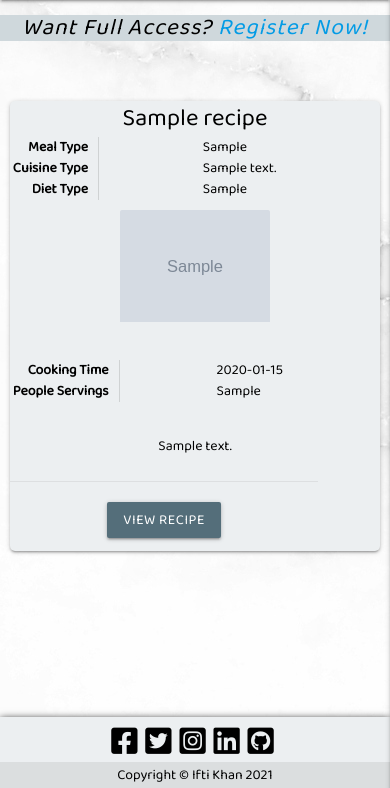
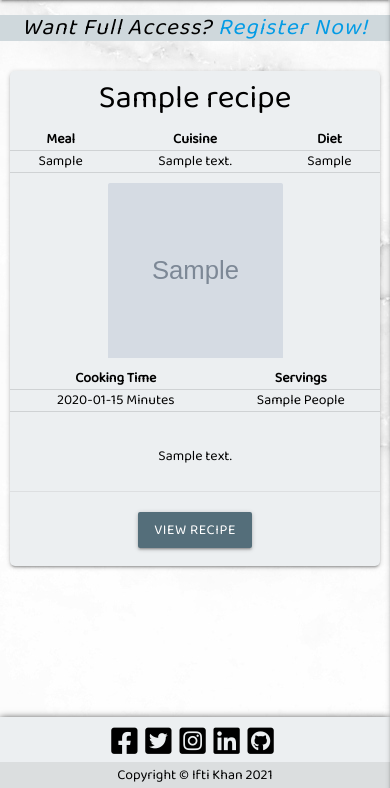
Before and after one commit to ifti-khan/cookbook, a Flask app: page /all_recipes in a window 390 px wide. Shown: the part 56-844 px from the top of the page. Run offline with Flask 2, Linux system fonts and the light colour scheme; grey boxes marked "Sample" are stand-in pictures; a database or web service that is not in the repository returns one stand-in record (values such as "Sample title"); some libraries are stand-ins or nearby versions.

Commit message:
mod: all recipe page fully styled and responsive

```diff
--- a/static/css/responsive.css
+++ b/static/css/responsive.css
@@ -35,6 +35,11 @@
         font-size: 10px;
     }
 
+    /*recipe.html*/
+    .card-action .btn {
+        padding: 0 12px;
+    }
+
 }
 
 /*Tablet*/
@@ -42,6 +47,11 @@
     /*add_recipe.html*/
     .select-wrapper input.select-dropdown {
         margin-bottom: 25px;
+    }
+
+    /*recipe.html*/
+    .card-action .btn {
+        padding: 0 16px;
     }
 }
 
@@ -88,6 +98,24 @@
         font-size: 12px;
     }
 
+    /*recipe.html*/
+    .card-title h4 {
+        padding-top: 10px;
+    }
+
+    .card {
+        height: 495px;
+    }
+
+    .default-image {
+    width: 150px;
+    height: 150px;
+    }
+
+    .card-action .btn {
+    margin-top: 20px;
+    padding: 0 16px;
+    }
 }
 
 /*Medium Mobile*/
@@ -128,4 +156,8 @@
         font-size: 12px;
     }
 
+    /*recipe.html*/
+    .card-action .btn {
+        padding: 0 10px;
+    }
 }
--- a/static/css/style.css
+++ b/static/css/style.css
@@ -201,7 +201,6 @@ footer {
 }
 
 .all_recipes_row {
-    margin-top: 50px;
     margin-bottom: 0px;
 }
 
@@ -216,20 +215,34 @@ footer {
     text-align: center;
 }
 
+.meal-attributes p {
+    margin: 0;
+    text-align: center;
+}
+
 .card {
     border-radius: 5px;
-    height: 450px;
+    height: 500px;
     margin: 10px;
 }
+
+.card-title h4 {
+    padding-top: 10px;
+}
+
 .card-image {
-    width: 150px;
-    height: 150px;
-    margin: 0 auto;
+    width: 175px;
+    height: 175px;
+    margin: 10px auto;
+}
+.card-image img {
+    width: 100%;
+    height: 100%;
 }
 
 .default-image {
-    width: 150px;
-    height: 150px;
+    width: 175px;
+    height: 175px;
 }
 
 .card-action .btn {
--- a/templates/recipes.html
+++ b/templates/recipes.html
@@ -8,29 +8,47 @@
 
 {% for recipe in recipes %}
 <div class="row all_recipes_row">
-    <div class="col s12 m6 l3 xl3">
+    <div class="col s12 m6 l4 xl3">
         <div class="card text-shadow blue-grey lighten-5 center-align">
-            <div class="card-title center-align">{{ recipe.recipe_name }}</div>
+            <div class="card-title center-align"><h4>{{ recipe.recipe_name }}</h4></div>
 
-                <table class="responsive-table meal-attributes">
+                <table class="meal-attributes">
                     <thead>
                         <tr>
-                            <th>Meal Type</th>
-                            <th>Cuisine Type</th>
-                            <th>Diet Type</th>
+                            <th>Meal</th>
+                            <th>Cuisine</th>
+                            <th>Diet</th>
                         </tr>
                     </thead>
 
                     <tbody>
                         <tr>
-                            <td>{{ recipe.recipe_meal_type }}</td>
-                            <td>{{ recipe.recipe_cuisine_type }}</td>
-                            <td>{{ recipe.recipe_diet_type }}</td>
+                            <td>
+                                {% if not recipe.recipe_meal_type %}
+                                    <p>Not Specified</p>
+                                {% else %}
+                                    <p>{{ recipe.recipe_meal_type }}</p>
+                                {% endif %}
+                            </td>
+                            <td>
+                                {% if not recipe.recipe_cuisine_type %}
+                                    <p>Not Specified</p>
+                                {% else %}
+                                    <p>{{ recipe.recipe_cuisine_type }}</p>
+                                {% endif %}
+                            </td>
+                            <td>
+                                {% if not recipe.recipe_diet_type %}
+                                    <p>Not Specified</p>
+                                {% else %}
+                                    <p>{{ recipe.recipe_diet_type }}</p>
+                                {% endif %}
+                            </td>
                         </tr>
                     </tbody>
                 </table>
 
-            <div class="card-image">
+            <div class="card-image s12">
 
                 {% if recipe.recipe_image_url %}
                 <img src="{{ recipe.recipe_image_url }}" alt="Recipe Image Placeholder" />
@@ -40,53 +58,40 @@
                 {% endif %}
             </div>
 
-            <table class="responsive-table meal-attributes">
+            <table class="meal-attributes">
                 <thead>
                     <tr>
                         <th>Cooking Time</th>
-                        <th>People Servings</th>
+                        <th>Servings</th>
                     </tr>
                 </thead>
 
                 <tbody>
                     <tr>
-                        <td>{{ recipe.recipe_cooktime }}</td>
-                        <td>{{ recipe.recipe_servings }}</td>
+                        <td>{{ recipe.recipe_cooktime }} Minutes</td>
+                        <td>{{ recipe.recipe_servings }} People</td>
                     </tr>
                 </tbody>
             </table>
 
-
-
-
             <div class="card-content">
                 <p>{{ recipe.recipe_description }}</p>
             </div>
-            <div class="card-action col s10 xl12">
+
+            <div class="card-action col s12 l12 xl12">
                 <a href="{{ url_for('view_recipe', recipe_id=recipe._id) }}"
                     class="btn blue-grey darken-1 text-shadow uppercase">View Recipe</a>
 
                 {% if session.user == recipe.created_by %}
-
-
                 <a href="#" class="btn blue-grey darken-1 text-shadow uppercase">
                     <i class="fas fa-edit right"></i>Edit</a>
 
                 <a href="#" class="btn blue-grey darken-1 text-shadow uppercase">
                     <i class="fas fa-trash-alt right"></i> Delete</a>
                 {% endif %}
-
             </div>
-
-
-
         </div>
     </div>
-
 </div>
-
-
-
 {% endfor %}
-
 {% endblock %}
```
